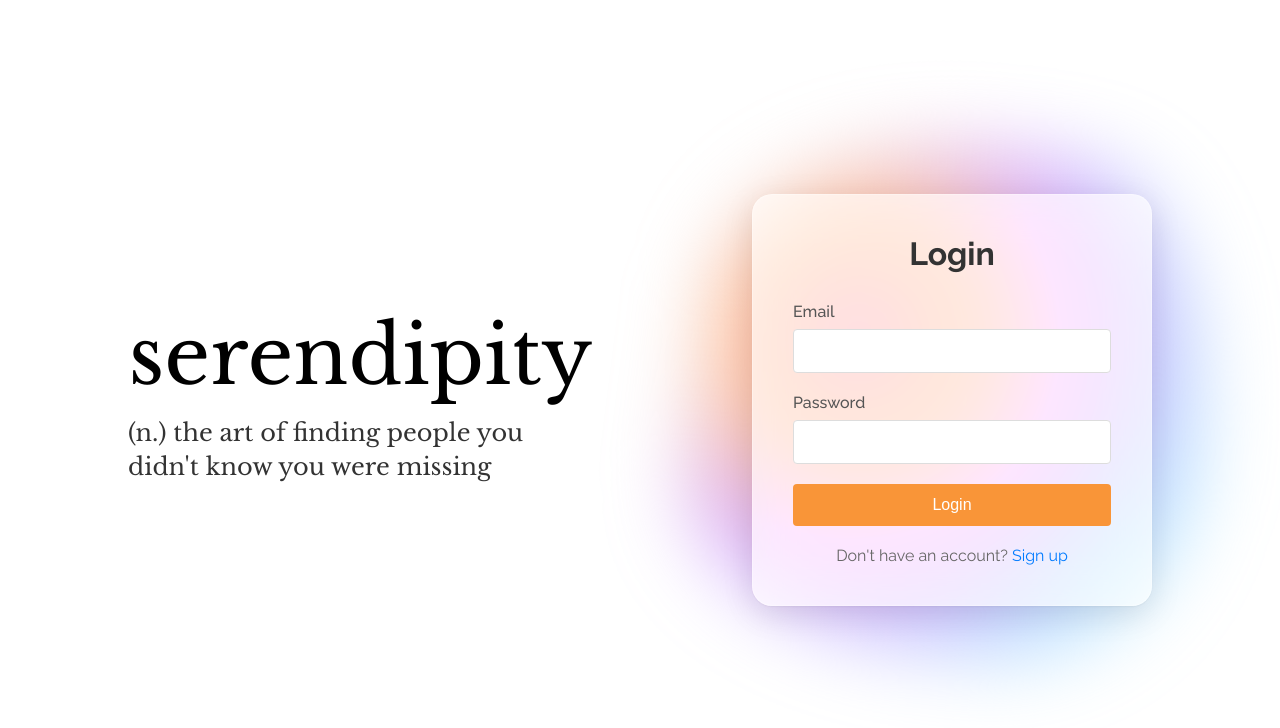
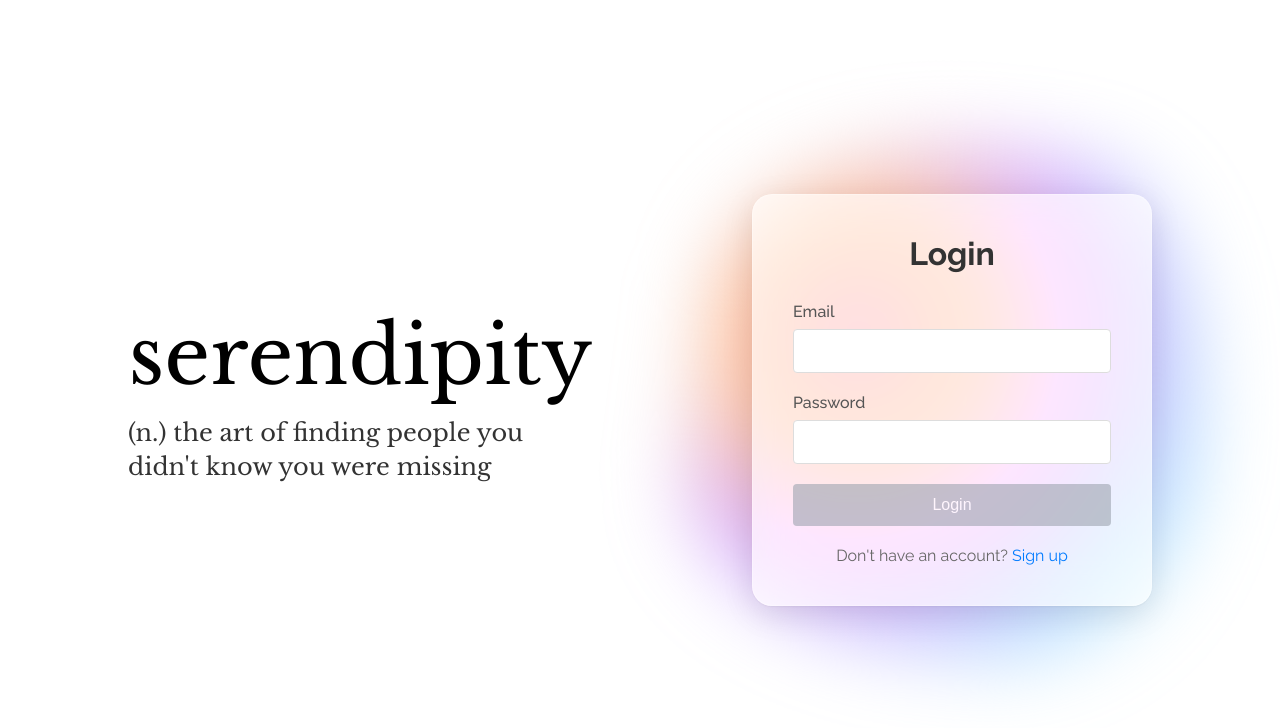
Before and after one commit to heymicah/Serendipity, a React (Create React App) app in the folder frontend/: page /login in a window 1280 px wide. Shown: the top 728 px of the page. Built offline with nearby package versions, Linux system fonts and the light colour scheme; the HTML template or start-up script is replaced by a standard one.

Commit message:
updates to login

```diff
--- a/frontend/src/components/Login.js
+++ b/frontend/src/components/Login.js
@@ -10,9 +10,14 @@ const Login = () => {
   const [loading, setLoading] = useState(false);
   const navigate = useNavigate();
   const { login } = useAuth();
+  // grey out box until email and pass typed
+  const isFormEmpty = email.trim() === '' || password.trim() === '';
 
   const handleSubmit = async (e) => {
     e.preventDefault();
+
+    if (isFormEmpty) return;
+
     setError('');
     setLoading(true);
 
@@ -70,7 +75,16 @@ const Login = () => {
               required
             />
           </div>
-          <button type="submit" disabled={loading} className="auth-button">
+          <button
+            type="submit"
+            disabled={loading || isFormEmpty}
+            className="auth-button"
+            style={{
+              backgroundColor: isFormEmpty ? '#9ca3af' : '',
+              cursor: isFormEmpty ? 'not-allowed' : 'pointer',
+              opacity: isFormEmpty ? 0.6 : 1
+            }}
+          >
             {loading ? 'Logging in...' : 'Login'}
           </button>
         </form>
```
